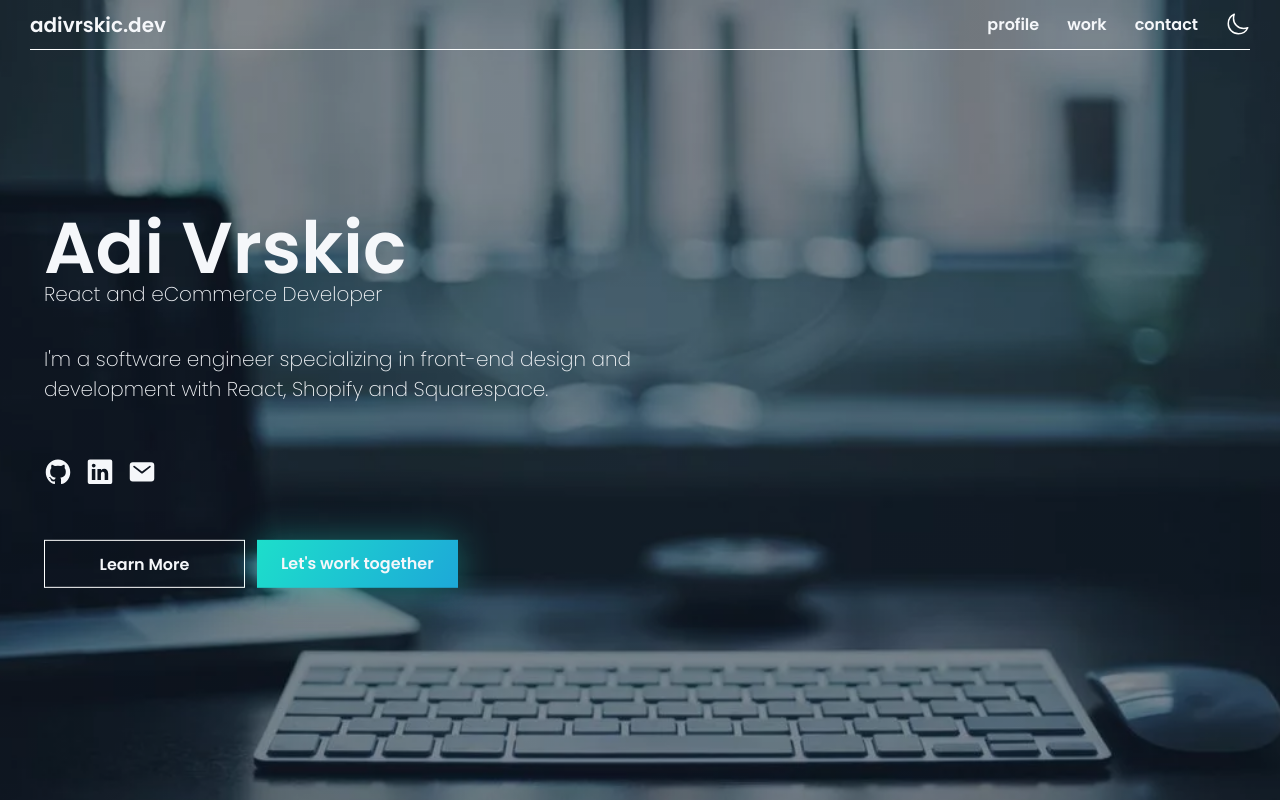
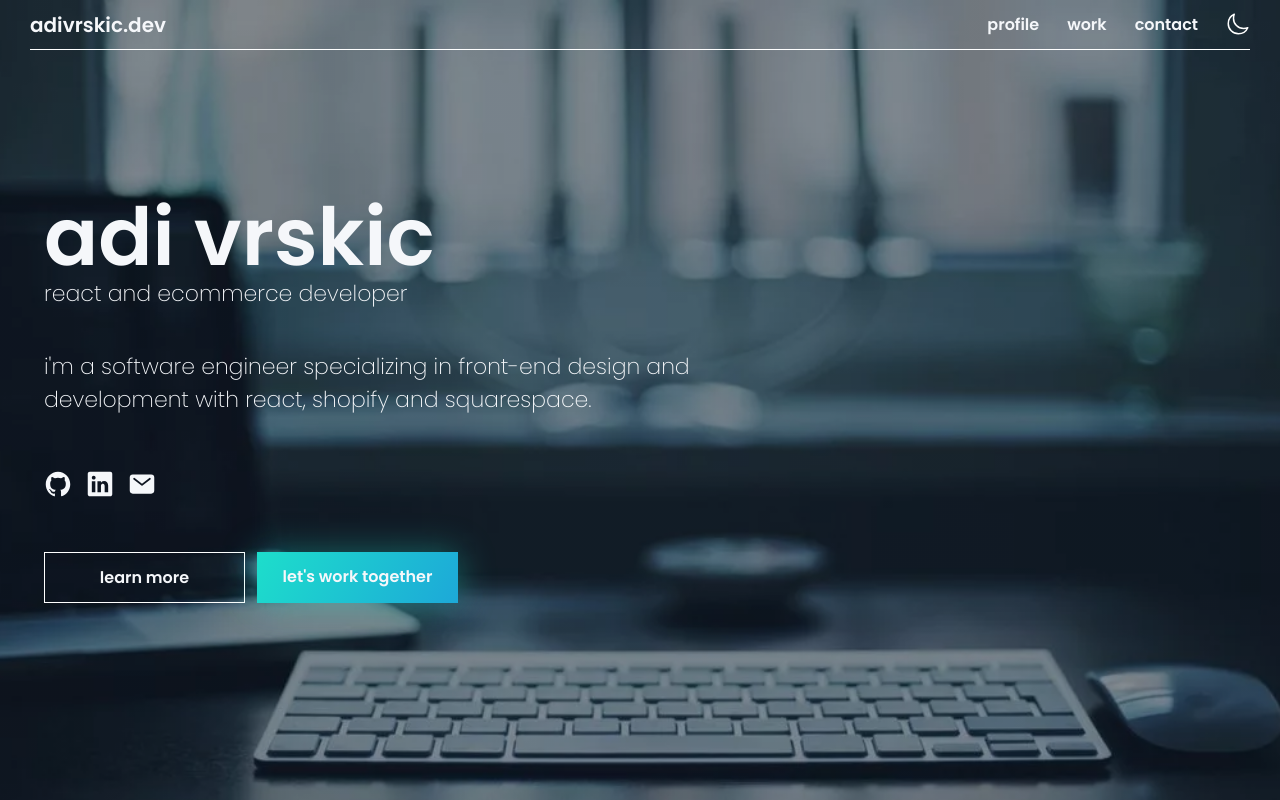
Before and after one commit to adivrskic/portfolio, a React (Create React App) app: page / in a window 1280 px wide. Built offline with nearby package versions, Linux system fonts and the light colour scheme.

Commit message:
complete banner

```diff
--- a/src/components/Banner.js
+++ b/src/components/Banner.js
@@ -10,13 +10,13 @@ function Banner() {
   return (
     <div id="banner" className="banner">
       <div className="banner__content">
-        <h1 className="banner__content-heading">Adi Vrskic</h1>
+        <h1 className="banner__content-heading">adi vrskic</h1>
         <p className="banner__content-subheading">
-          React and eCommerce Developer
+          react and ecommerce developer
         </p>
-        <p>
-          I'm a software engineer specializing in front-end design and
-          development with React, Shopify and Squarespace.
+        <p className="banner__content-subheading">
+          i'm a software engineer specializing in front-end design and
+          development with react, shopify and squarespace.
         </p>
 
         <div className="banner__socials">
@@ -25,10 +25,10 @@ function Banner() {
 
         <div className="banner__buttons">
           <button className="button" onClick={() => scrollToAnchor("profile")}>
-            Learn More
+            learn more
           </button>
           <a className="button" href="mailto:adivrskic123@gmail.com">
-            Let's work together
+            let's work together
           </a>
         </div>
       </div>
--- a/src/index.scss
+++ b/src/index.scss
@@ -81,7 +81,7 @@ ol {
 }
 
 .button {
-  padding: 0.667rem 1.5rem;
+  padding: 0.75rem 1rem;
   // border-radius: 2.5rem;
   color: $text-light;
   background-image: $button-darkmode-bg;
@@ -92,6 +92,7 @@ ol {
   font-size: 1rem;
   transition: $transition-fast;
   box-shadow: $button-box-shadow-dark;
+  text-align: center;
 
   &:hover {
     background-size: 500%;
--- a/src/styles/components/banner.scss
+++ b/src/styles/components/banner.scss
@@ -24,30 +24,20 @@
     padding: $padding-sm;
 
     &-heading {
-      font-size: 72px;
-      line-height: 72px;
-    }
-
-    p {
-      margin: $margin-md 0;
-      font-size: 20px;
-      max-width: 700px;
+      font-size: 80px;
+      line-height: 80px;
     }
 
     &-subheading {
-      font-size: 32px;
+      font-size: 22px;
       font-weight: 300;
-      line-height: 1;
-      margin: 0 !important;
+      margin: 0 0 $margin-md 0;
+      max-width: 700px;
     }
   }
 
   &__socials {
     margin: 0 0 $margin-md 0;
-    // position: absolute;
-    // bottom: 1rem;
-    // left: 50%;
-    // transform: translateX(-50%);
   }
 
   &__buttons {
```
